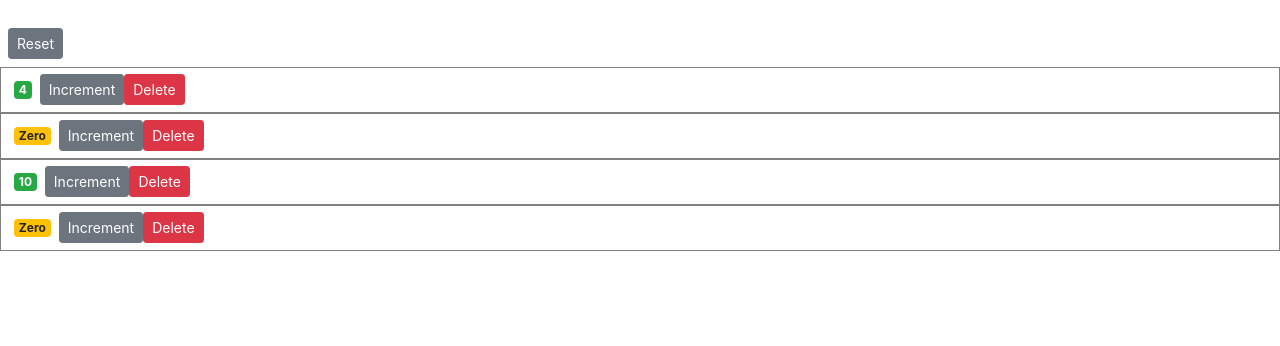
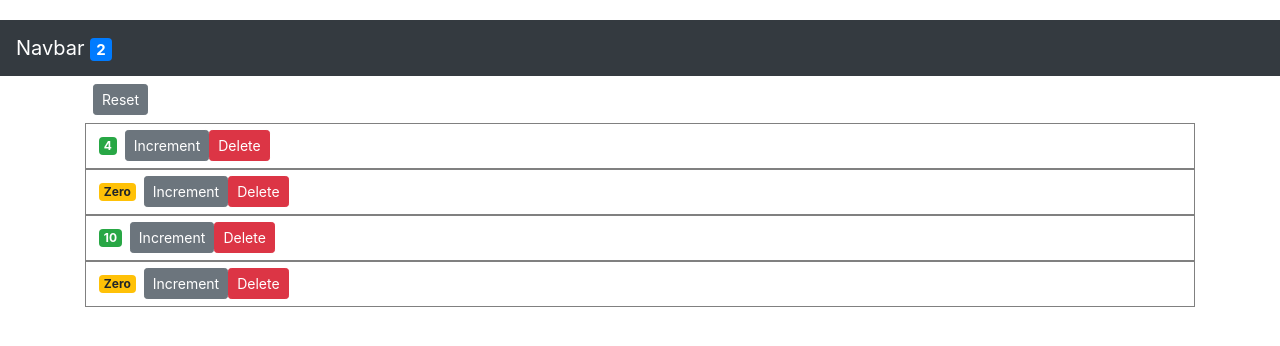
Before and after one commit to mdabutaleb/learning-react-js, a React (Create React App) app: page / in a window 1280 px wide. Shown: the top 346 px of the page. Built offline with nearby package versions, Linux system fonts and the light colour scheme.

Commit message:
sync state with multiple component

```diff
--- a/src/App.js
+++ b/src/App.js
@@ -2,13 +2,72 @@ import React, {Component} from 'react';
 import './App.css';
 import 'bootstrap/dist/css/bootstrap.css'
 import Increments from "./projectComponent/increments";
+import Navbar from "./projectComponent/navbar";
 
-function App() {
-    return (
-        <div>
-            <Increments/>
-        </div>
-    );
+class App extends Component {
+
+
+    state = {
+        counters: [
+            {id: 1, value: 4},
+            {id: 2, value: 0},
+            {id: 3, value: 10},
+            {id: 4, value: 0},
+        ],
+        total: 0,
+    }
+
+
+    handleReset = () => {
+        const counters = this.state.counters.map(c => {
+            c.value = 0;
+            return c;
+        });
+        this.setState({
+            counters
+        })
+    }
+
+    handleDelete = (counterId) => {
+        const counters = this.state.counters.filter(counter => counter.id !== counterId)
+        this.setState({
+            counters
+        })
+    }
+
+    handleIncrement = counter => {
+        const counters = [...this.state.counters];
+        const index = counters.indexOf(counter);
+        counters[index] = {...counter}
+        counters[index].value++
+        this.setState({
+            counters
+        })
+
+    }
+
+    totalCount = () => {
+        const totalCount = this.state.counters.filter(c => c.value > 0).length
+        return totalCount;
+        // return a;
+    }
+
+    render() {
+        return (
+            <React.Fragment>
+                <Navbar totalCount={this.totalCount()}/>
+                <div className="container">
+                    <Increments
+                        counters={this.state.counters}
+                        onIncrement={this.handleIncrement}
+                        onReset={this.handleReset}
+                        onDelete={this.handleDelete}
+                    />
+                </div>
+            </React.Fragment>
+        );
+    }
+
 }
 
 export default App;
--- a/src/projectComponent/increment.jsx
+++ b/src/projectComponent/increment.jsx
@@ -6,7 +6,6 @@ class Increment extends Component {
     render() {
         return (
             <div style={{border: '1px solid gray', padding: '5px'}}>
-                {this.props.children}
 
                 <span className={this.getClasses()}>{this.formatvalue()}</span>
                 <button className="btn btn-secondary btn-sm"
--- a/src/projectComponent/increments.jsx
+++ b/src/projectComponent/increments.jsx
@@ -3,57 +3,17 @@ import Increment from "./increment";
 
 class Increments extends Component {
 
-    constructor() {
-        super();
-        this.state = {
-            counters: [
-                {id: 1, value: 4},
-                {id: 2, value: 0},
-                {id: 3, value: 10},
-                {id: 4, value: 0},
-            ]
-        }
-    }
-
-    handleReset = () => {
-        const counters = this.state.counters.map(c => {
-            c.value = 0;
-            return c;
-        });
-        this.setState({
-            counters
-        })
-    }
-
-    handleDelete = (counterId) => {
-        const counters = this.state.counters.filter(counter => counter.id !== counterId)
-        this.setState({
-            counters
-        })
-    }
-
-    handleIncrement = counter => {
-        const counters = [...this.state.counters];
-        const index = counters.indexOf(counter);
-        counters[index] = {...counter}
-        counters[index].value++
-        this.setState({
-            counters
-        })
-
-    }
-
     render() {
         return (
             <div>
-                <button className="btn btn-secondary btn-sm m-2" onClick={this.handleReset}>Reset</button>
+                <button className="btn btn-secondary btn-sm m-2" onClick={this.props.onReset}>Reset</button>
                 {
-                    this.state.counters.map(counter => (
+                    this.props.counters.map(counter => (
                             <Increment
                                 key={counter.id}
                                 counter={counter}
-                                onDelete={this.handleDelete}
-                                onIncrement={this.handleIncrement}
+                                onDelete={this.props.onDelete}
+                                onIncrement={this.props.onIncrement}
                             >
                             </Increment>
 
--- /dev/null
+++ b/src/projectComponent/navbar.jsx
@@ -0,0 +1,15 @@
+import React, {Component} from 'react';
+
+class Navbar extends Component {
+    render() {
+        return (
+            <React.Fragment>
+                <nav className="navbar navbar-expand-md navbar-dark bg-dark">
+                    <a className="navbar-brand" href="#">Navbar <span className="badge badge-primary">{this.props.totalCount}</span> </a>
+                </nav>
+            </React.Fragment>
+        );
+    }
+}
+
+export default Navbar;
```
